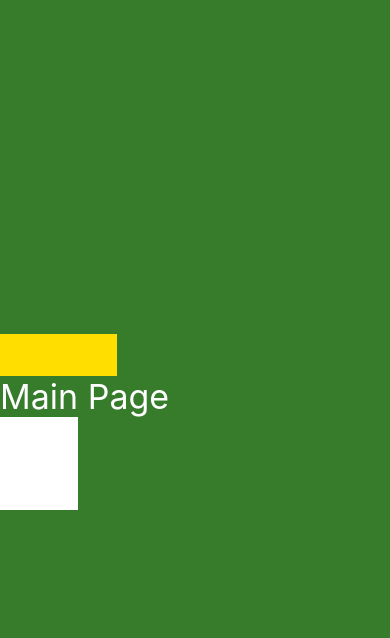
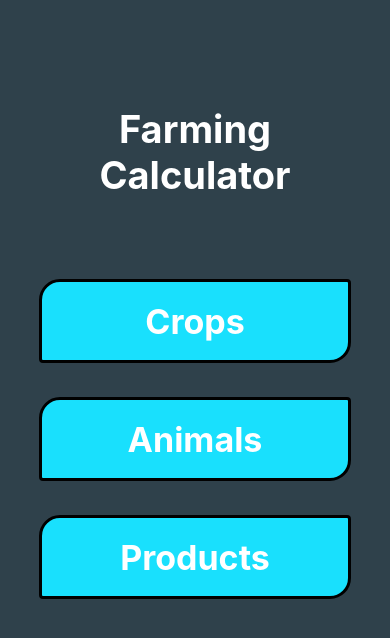
Before and after one commit to matheuscarvalho17/FS22_Calculator, a React Native app: screen / in a window 390 px wide. Shown: the top 638 px of the page. Built offline with nearby package versions, Linux system fonts and the light colour scheme.

Commit message:
Criado componente de botão e estilizado página inicial

```diff
--- /dev/null
+++ b/src/components/Button/index.tsx
@@ -0,0 +1,20 @@
+import React from 'react';
+import * as Styles from './styles';
+
+interface ButtonProps {
+  text: string;
+  onPress: Function;
+}
+
+const Button: React.FC<ButtonProps> = ({text, onPress}) => {
+  return (
+    <Styles.Button
+      onPress={() => {
+        onPress();
+      }}>
+      <Styles.Text>{text}</Styles.Text>
+    </Styles.Button>
+  );
+};
+
+export default Button;
--- /dev/null
+++ b/src/components/Button/styles.ts
@@ -0,0 +1,25 @@
+import styled from 'styled-components/native';
+import {colors} from '../../flavor/fs22/colors';
+import {
+  widthPercentageToDP as wp,
+  heightPercentageToDP as hp,
+} from 'react-native-responsive-screen';
+
+export const Button = styled.TouchableOpacity`
+  width: ${wp(80)}px;
+  height: ${hp(10)}px;
+  margin: ${hp(2)}px ${wp(0)}px;
+  background: ${colors.secondary};
+  align-items: center;
+  border: ${wp(0.8)}px;
+  justify-content: center;
+  border-top-right-radius: ${wp(1)}px;
+  border-top-left-radius: ${wp(5.5)}px;
+  border-bottom-left-radius: ${wp(1)}px;
+  border-bottom-right-radius: ${wp(5.5)}px;
+`;
+export const Text = styled.Text`
+  font-weight: bold;
+  font-size: ${hp(4)}px;
+  color: ${colors.text_light};
+`;
--- a/src/flavor/fs22/colors.ts
+++ b/src/flavor/fs22/colors.ts
@@ -1,7 +1,8 @@
 const colors = {
-  primary: 'red',
-  secondary: 'green',
+  primary: '#2f414b',
+  secondary: '#19e0fd',
   tertiary: 'blue',
+  background: '#2F414B',
   text_light: '#FFFFFF',
   text_dark: '#000000',
 };
--- /dev/null
+++ b/src/languages/US.ts
@@ -0,0 +1,8 @@
+const string = {
+  // Main buttons
+  crops: 'Crops',
+  animals: 'Animals',
+  products: 'Products',
+};
+
+export {string};
--- a/src/pages/main/index.tsx
+++ b/src/pages/main/index.tsx
@@ -1,18 +1,36 @@
 import React from 'react';
 import * as Styles from './styles';
 import {useNav} from '../../utils/hooks';
+import {string} from '../../languages/US';
+import Button from '../../components/Button';
 
 const Main: React.FC = () => {
   const navigation = useNav('mainPage');
   return (
     <Styles.Container>
-      <Styles.Inside />
-      <Styles.Text>Main Page</Styles.Text>
-      <Styles.Button
-        onPress={() => {
-          navigation.navigate('menuCrops');
-        }}
-      />
+      <Styles.Header>
+        <Styles.Title>Farming Calculator</Styles.Title>
+      </Styles.Header>
+      <Styles.Body>
+        <Button
+          onPress={() => {
+            navigation.navigate('menuCrops');
+          }}
+          text={string.crops}
+        />
+        <Button
+          onPress={() => {
+            navigation.navigate('menuCrops');
+          }}
+          text={string.animals}
+        />
+        <Button
+          onPress={() => {
+            navigation.navigate('menuCrops');
+          }}
+          text={string.products}
+        />
+      </Styles.Body>
     </Styles.Container>
   );
 };
--- a/src/pages/main/styles.ts
+++ b/src/pages/main/styles.ts
@@ -1,5 +1,5 @@
 import styled from 'styled-components/native';
-import {colors} from '../../flavor/johnDeere/colors';
+import {colors} from '../../flavor/fs22/colors';
 import {
   widthPercentageToDP as wp,
   heightPercentageToDP as hp,
@@ -7,20 +7,20 @@ import {
 
 export const Container = styled.View`
   flex: 1;
+  align-items: center;
+  padding: ${hp(5)}px ${wp(5)}px;
+  background: ${colors.background};
+`;
+export const Header = styled.View`
+  flex: 0.29;
   justify-content: center;
-  background: ${colors.primary};
 `;
-export const Inside = styled.View`
-  height: ${hp(5)}px;
-  width: ${wp(30)}px;
-  background: ${colors.secondary};
+export const Body = styled.View`
+  flex: 0.71;
 `;
-export const Text = styled.Text`
-  color: white;
-  font-size: ${hp(4)}px;
+export const Title = styled.Text`
+  font-weight: bold;
+  text-align: center;
+  font-size: ${hp(4.5)}px;
+  color: ${colors.text_light};
 `;
-export const Button = styled.TouchableOpacity`
-  background: white;
-  height: ${hp(11)}px;
-  width: ${wp(20)}px;
-`;
```
Also changed, not shown: src/languages/PT.ts (added, +8 -0 lines), .prettierrc.js.
